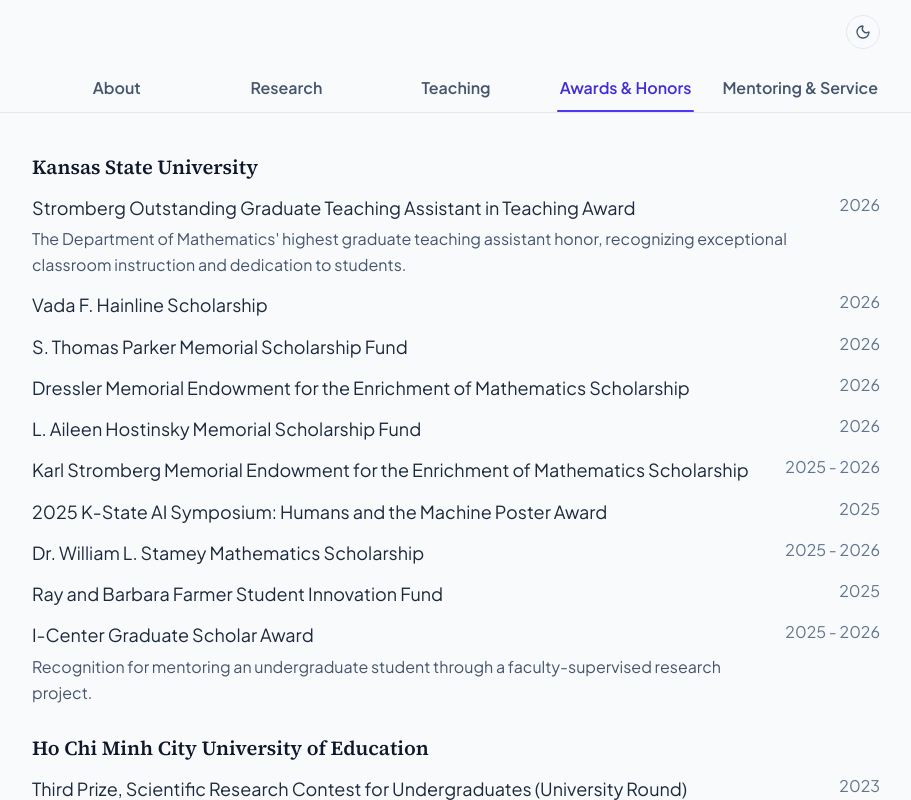
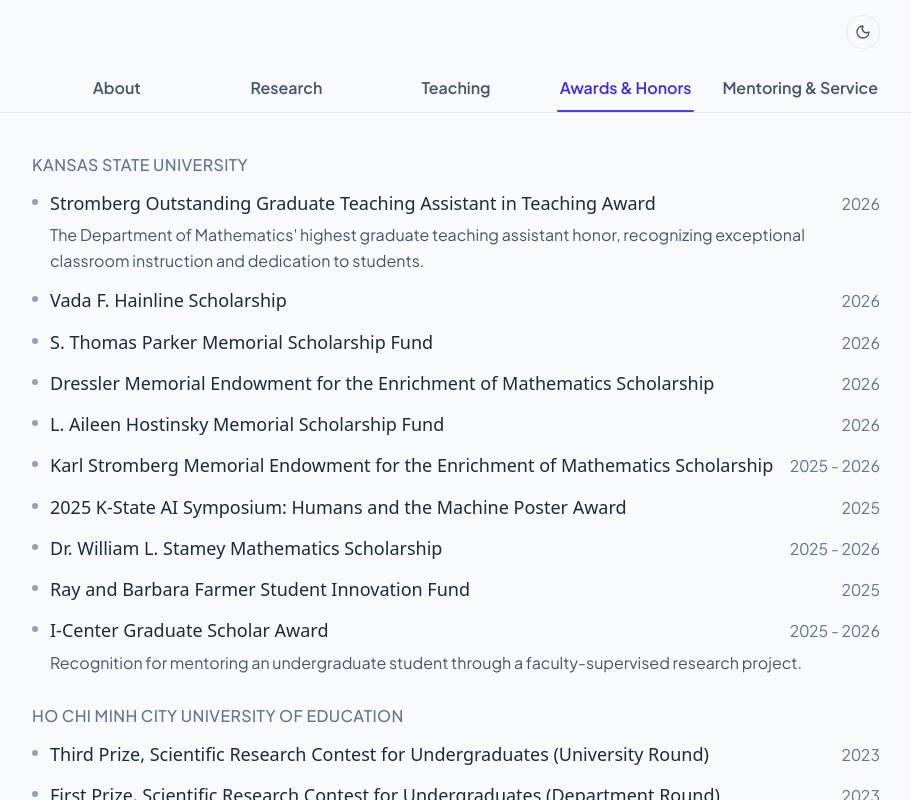
Before and after one commit to nhungnh-dot/nhungnh-dot.github.io, a React (Vite) app: page / in a window 1280 px wide. Both pictures are taken after a click on the tab "Awards & Honors". Shown: the top 800 px of the page, without its empty margins (184-1095 px from the left). Built offline with nearby package versions, Linux system fonts and the light colour scheme.

Commit message:
Present awards as simple unbolded bulleted entries

```diff
--- a/src/components/AwardsHonors.tsx
+++ b/src/components/AwardsHonors.tsx
@@ -10,28 +10,28 @@
         <div className="space-y-6 sm:space-y-7">
           {institutions.map(institution => (
             <section key={institution} aria-label={institution}>
-              <h2 className="mb-3 text-base sm:text-lg font-semibold text-slate-900 dark:text-slate-100 font-serif-academic">
+              <h2 className="mb-3 text-sm font-medium uppercase tracking-wide text-slate-500 dark:text-slate-400">
                 {institution}
               </h2>
-              <ul className="space-y-2.5 sm:space-y-3">
+              <ul className="space-y-3">
                 {AWARDS_HONORS_LIST.filter(award => award.institution === institution).map(award => (
-                  <li
-                    key={award.id}
-                    className="flex flex-col sm:flex-row sm:items-start sm:justify-between gap-0.5 sm:gap-4"
-                  >
+                  <li key={award.id} className="flex items-start gap-3">
+                    <span aria-hidden="true" className="mt-2.5 h-1.5 w-1.5 shrink-0 rounded-full bg-slate-400 dark:bg-slate-500" />
                     <div className="min-w-0 flex-1">
-                      <p className="text-sm sm:text-base font-normal text-slate-800 dark:text-slate-200 leading-relaxed">
-                        {award.title}
-                      </p>
+                      <div className="flex flex-col gap-0.5 sm:flex-row sm:items-baseline sm:justify-between sm:gap-4">
+                        <p className="text-base font-normal font-sans text-slate-800 dark:text-slate-200 leading-relaxed">
+                          {award.title}
+                        </p>
+                        <span className="shrink-0 text-sm font-normal tabular-nums text-slate-500 dark:text-slate-400">
+                          {award.year}
+                        </span>
+                      </div>
                       {award.description && (
-                        <p className="mt-1 text-sm text-slate-600 dark:text-slate-400 leading-relaxed">
+                        <p className="mt-1 text-sm font-normal text-slate-600 dark:text-slate-400 leading-relaxed">
                           {award.description}
                         </p>
                       )}
                     </div>
-                    <span className="shrink-0 text-sm text-slate-500 dark:text-slate-400 sm:pl-4">
-                      {award.year}
-                    </span>
                   </li>
                 ))}
               </ul>
```
